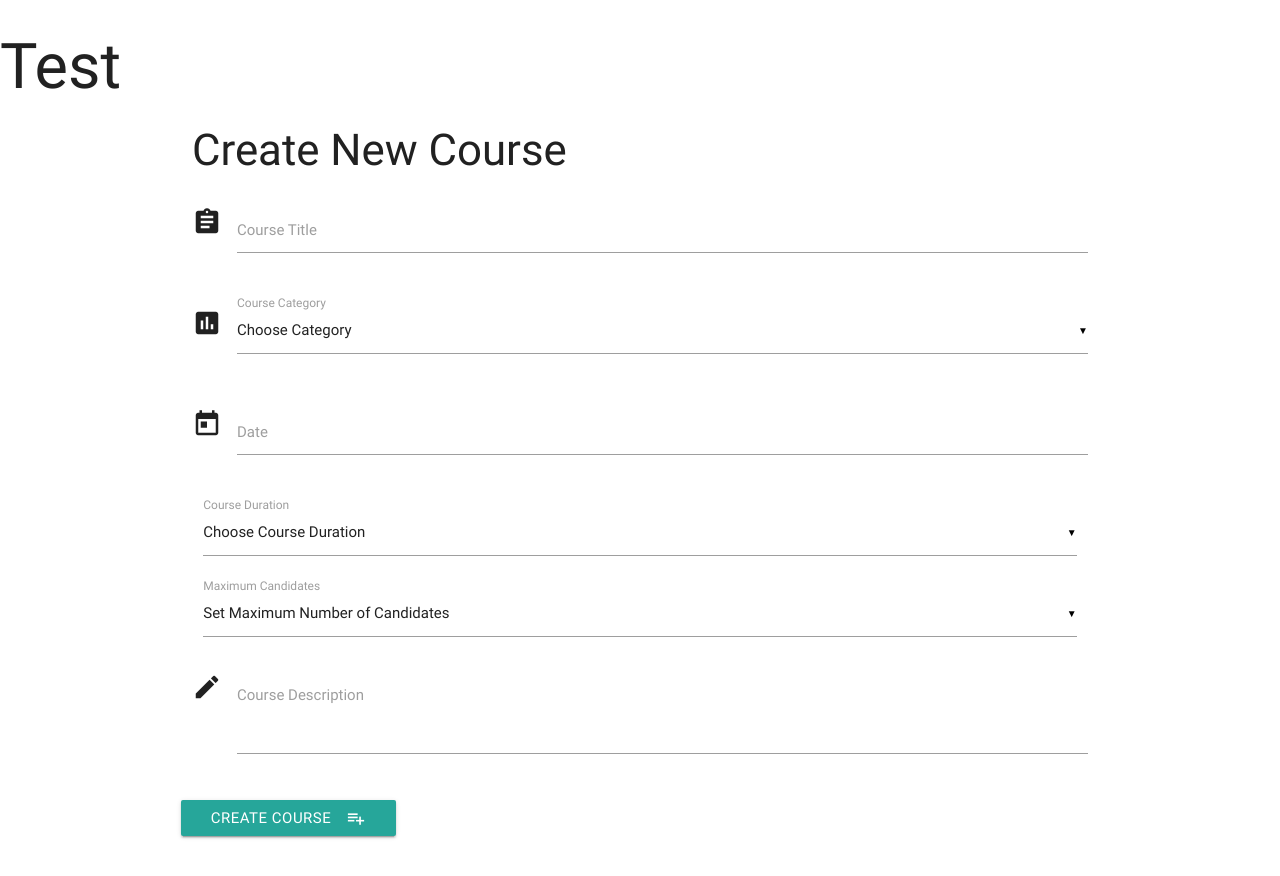
After one commit to damien-meere/Data-Centric-Development-Milestone-Project, a Flask app: page /add_course in a window 1280 px wide. The commit adds this page. Run offline with Flask 2, Linux system fonts and the light colour scheme; data that the repository does not hold is empty; some libraries are stand-ins or nearby versions.

Commit message:
Add Course Form built, style.css added to directory

```diff
--- a/app.py
+++ b/app.py
@@ -14,6 +14,9 @@ mongo = PyMongo(app)
 def get_courses():
     return render_template("courses.html", courses=mongo.db.courses.find())
 
+@app.route('/add_course')
+def add_course():
+    return render_template('addcourse.html', categories=mongo.db.categories.find())
 
 if __name__ == '__main__':
     app.run(host=os.environ.get('IP', "0.0.0.0"),
--- /dev/null
+++ b/static/css/style.css
@@ -0,0 +1,3 @@
+.category-title {
+    text-transform: capitalize;
+}
--- /dev/null
+++ b/templates/addcourse.html
@@ -0,0 +1,77 @@
+{% extends 'base.html' %}
+{% block content %}
+
+<h3>Create New Course</h3>
+
+<div class="row">
+	<form action="" method="POST" class="col s12">
+		<div class="row">
+			<div class="input-field col s12">
+				<i class="material-icons prefix">assignment</i>
+				<input id="course_name" name="course_name" type="text" class="validate">
+				<label for="icon_prefix">Course Title</label>
+			</div>
+		</div>
+
+		<div class="row">
+			<div class="input-field col s12">
+				<i class="material-icons prefix">poll</i>
+				<select id="category_name" name="category_name">
+                    <option value="" disabled selected>Choose Category</option>
+                    {% for cat in categories %}
+                    <option value="{{ cat.category_name }}"> {{ cat.category_name.capitalize() }}</option>
+                    {% endfor %}
+                </select>
+				<label>Course Category</label>
+			</div>
+		</div>
+
+		<div class="row">
+			<div class="input-field col s12" id="matfix">
+				<i class="material-icons prefix">today</i>
+				<input id="date" name="date" type="text" class="datepicker">
+				<label for="icon_prefix">Date</label>
+			</div>
+		</div>
+
+		<div class="input-field col s12" id="duration" name="duration">
+			<select>
+                <option value="" disabled selected>Choose Course Duration</option>
+                <option value="half day">Half Day</option>
+                <option value="1 day">1 Day</option>
+                <option value="2 days">2 Days</option>
+                <option value="3 days">3 Days</option>
+                <option value="4 days">4 Days</option>
+                <option value="5 days">5 Days</option>
+            </select>
+			<label>Course Duration</label>
+		</div>
+
+		<div class="input-field col s12" id="max_subscriber" name="max_subscriber">
+			<select>
+                <option value="" disabled selected>Set Maximum Number of Candidates</option>
+                <option value="5">5 Candidates</option>
+                <option value="10">10 Candidates</option>
+                <option value="15">15 Candidates</option>
+            </select>
+			<label>Maximum Candidates</label>
+		</div>
+
+        <div class="row">
+			<div class="input-field col s12">
+				<i class="material-icons prefix">mode_edit</i>
+				<textarea name="task_description" id="task_description" class="materialize-textarea"></textarea>
+				<label for="icon_telephone">Course Description</label>
+			</div>
+		</div>
+
+		<div class="row">
+			<button class="btn waves-effect waves-light" type="submit">Create Course
+                <i class="material-icons right">playlist_add</i>
+            </button>
+		</div>
+
+	</form>
+</div>
+
+{% endblock %}
--- a/templates/base.html
+++ b/templates/base.html
@@ -1,5 +1,6 @@
 <!DOCTYPE html>
 <html lang="en">
+
 <head>
 	<link href="https://fonts.googleapis.com/icon?family=Material+Icons" rel="stylesheet">
 	<link rel="stylesheet" href="https://cdnjs.cloudflare.com/ajax/libs/materialize/0.100.2/css/materialize.min.css">
@@ -10,6 +11,7 @@
 	<meta http-equiv="X-UA-Compatible" content="ie=edge">
 	<title>Document</title>
 </head>
+
 <body>
 	<h1>Test</h1>
 	<div class="container">
@@ -23,7 +25,22 @@
 	<script type="text/javascript">
 		$(document).ready(function() {
             $('.collapsible').collapsible();
+            $('select').material_select();
+        });
+
+        $('.datepicker').pickadate({
+            selectMonths: true, // Creates a dropdown to control month
+            selectYears: 15, // Creates a dropdown of 15 years to control year,
+            today: 'Today',
+            clear: 'Clear',
+            close: 'Ok',
+            closeOnSelect: false // Close upon selecting a date,
+        });
+
+        document.getElementById("matfix").addEventListener("click", function(e) {
+	        e.stopPropagation();
         });
 	</script>
 </body>
+
 </html>
```
Also changed, not shown: templates/courses.html (+4 -5 lines). Lines whose indentation alone changed are shown as unchanged.
